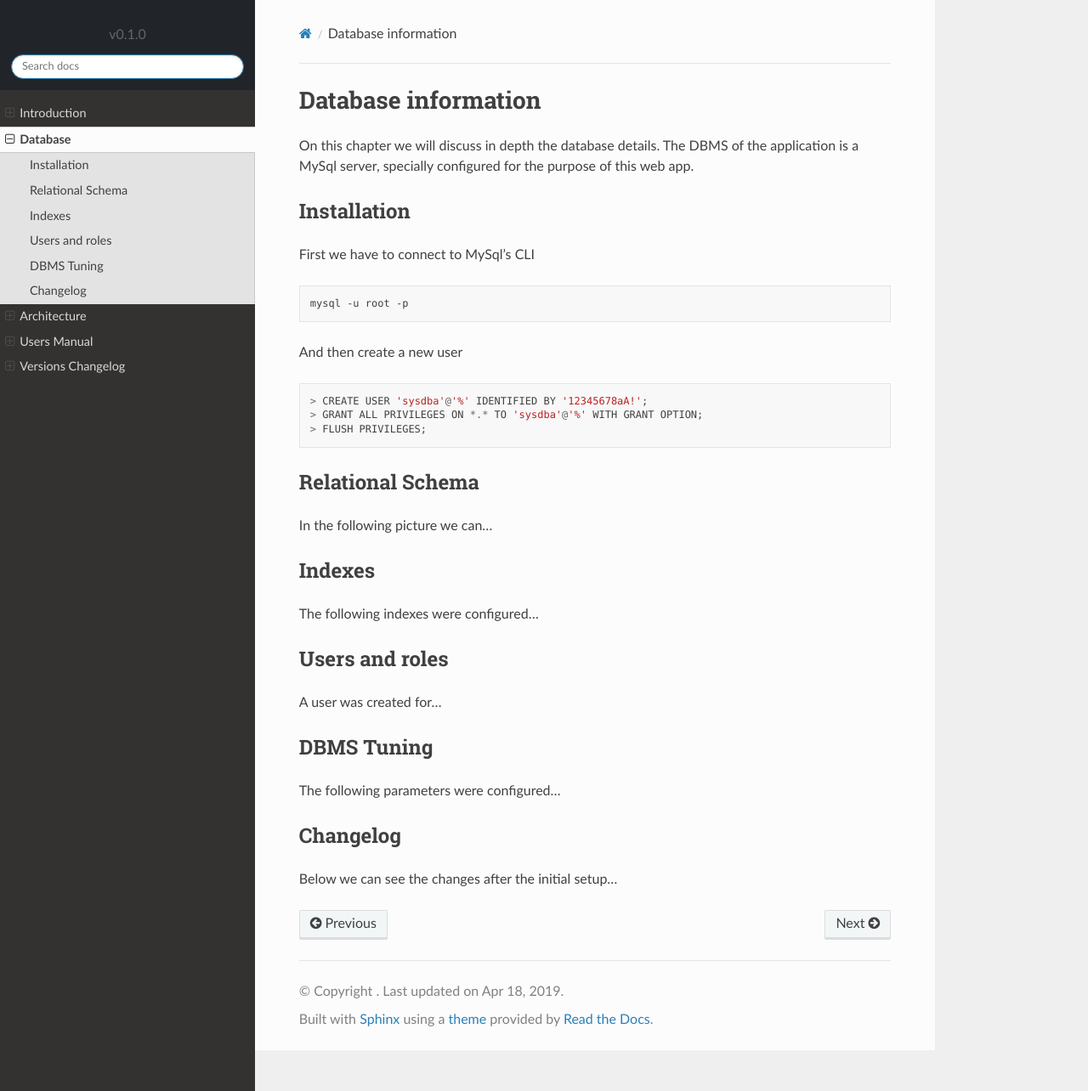
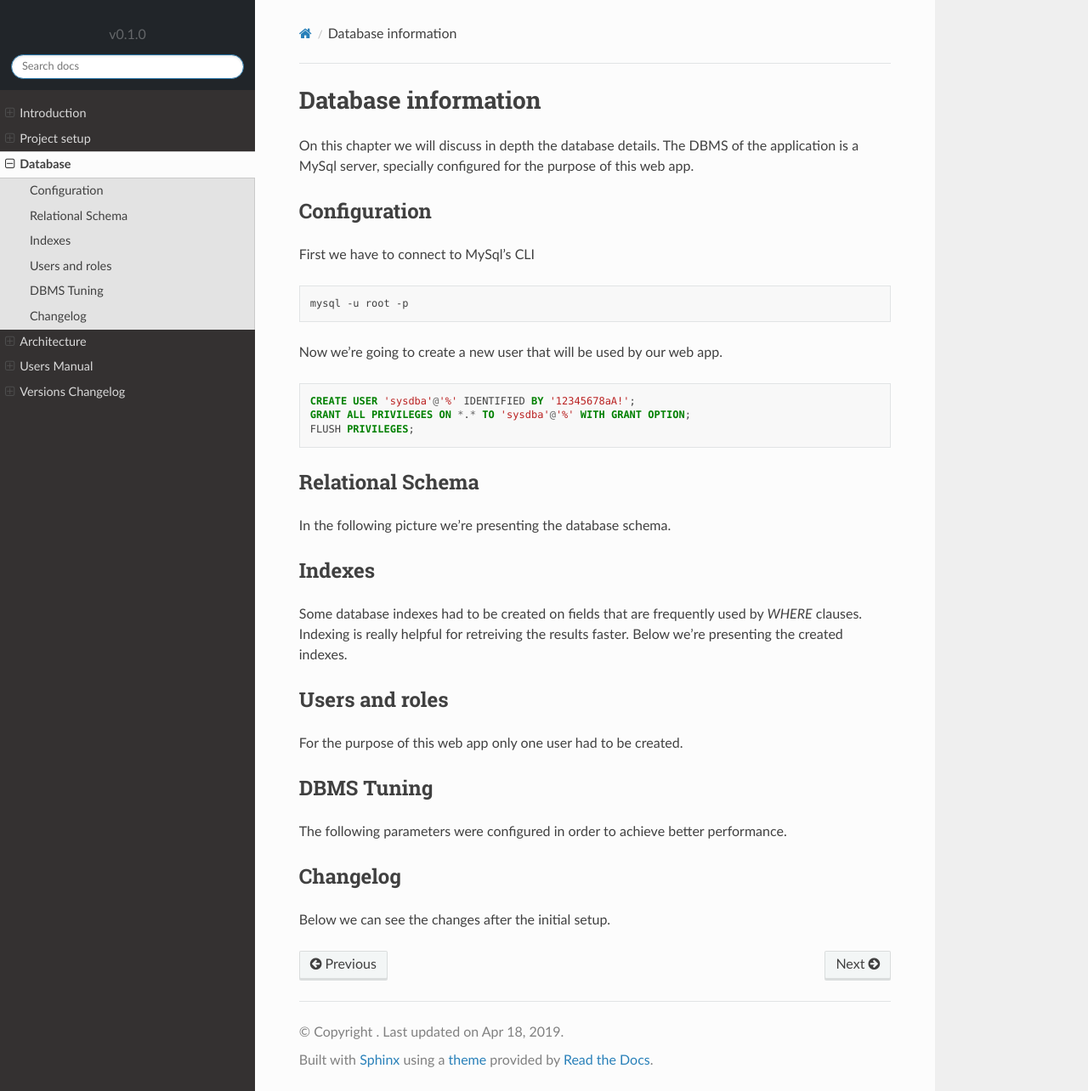
Before and after one commit to ioannapap/web-based_data_information_system_analytics, a Sphinx documentation site: the page built from docs/database.rst, in a window 1280 px wide and 1284 px high. Shown: the whole window at 85% size. Built offline with Sphinx 7.4.7 and the Read the Docs theme 2.0.0, drawn with Linux system fonts in a browser that asks for light colours.

Commit message:
update docs

```diff
--- a/docs/database.rst
+++ b/docs/database.rst
@@ -6,9 +6,9 @@ On this chapter we will discuss in depth the database details.
 The DBMS of the application is a MySql server, specially configured
 for the purpose of this web app.
 
-************
-Installation
-************
+*************
+Configuration
+*************
 
 First we have to connect to MySql's CLI
 
@@ -16,44 +16,48 @@ First we have to connect to MySql's CLI
 
     mysql -u root -p
 
-And then create a new user
+Now we're going to create a new user that will be used by our web app.
 
-.. code-block:: python
+.. code-block:: sql
 
-    > CREATE USER 'sysdba'@'%' IDENTIFIED BY '12345678aA!';
-    > GRANT ALL PRIVILEGES ON *.* TO 'sysdba'@'%' WITH GRANT OPTION;
-    > FLUSH PRIVILEGES;
+    CREATE USER 'sysdba'@'%' IDENTIFIED BY '12345678aA!';
+    GRANT ALL PRIVILEGES ON *.* TO 'sysdba'@'%' WITH GRANT OPTION;
+    FLUSH PRIVILEGES;
 
 
 *****************
 Relational Schema
 *****************
 
-In the following picture we can...
+In the following picture we're presenting the database schema.
+
 
 *******
 Indexes
 *******
 
-The following indexes were configured...
+Some database indexes had to be created on fields that are frequently
+used by *WHERE* clauses. Indexing is really helpful for retreiving the
+results faster. Below we're presenting the created indexes.
 
 
 ***************
 Users and roles
 ***************
 
-A user was created for...
+For the purpose of this web app only one user had to be created.
 
 
 ***********
 DBMS Tuning
 ***********
 
-The following parameters were configured...
+The following parameters were configured in order to achieve better
+performance.
 
 
 *********
 Changelog
 *********
 
-Below we can see the changes after the initial setup...
+Below we can see the changes after the initial setup.
--- a/docs/index.rst
+++ b/docs/index.rst
@@ -22,6 +22,7 @@ Welcome to **Murders Analytics** project documentation.
    :maxdepth: 2
 
         Introduction <introduction.rst>
+        Project setup <setup.rst>
         Database <database.rst>
         Architecture <architecture.rst>
         Users Manual <usersmanual.rst>
```
Also changed, not shown: docs/introduction.rst (+2 -6 lines), docs/setup.rst (added, +91 -0 lines).
